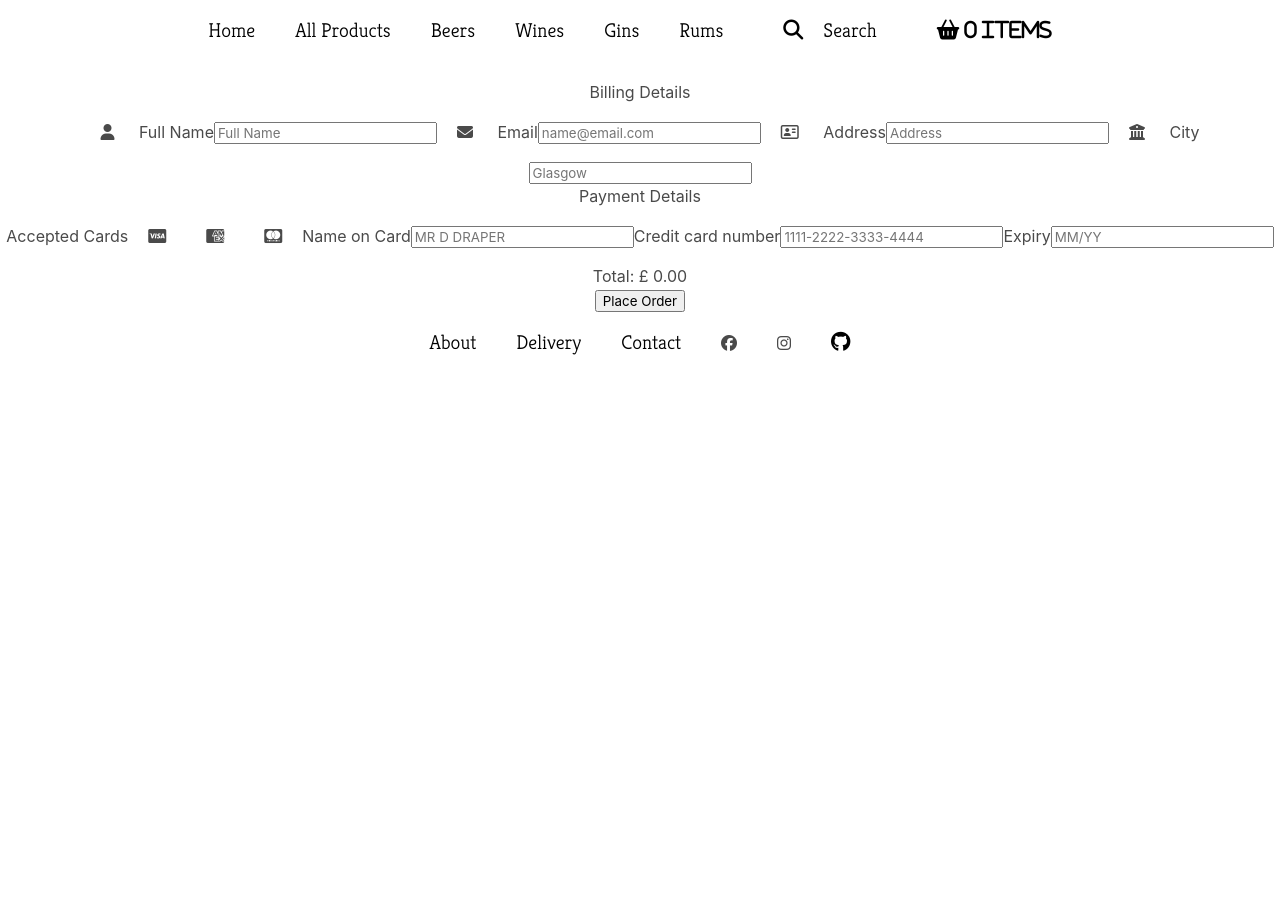
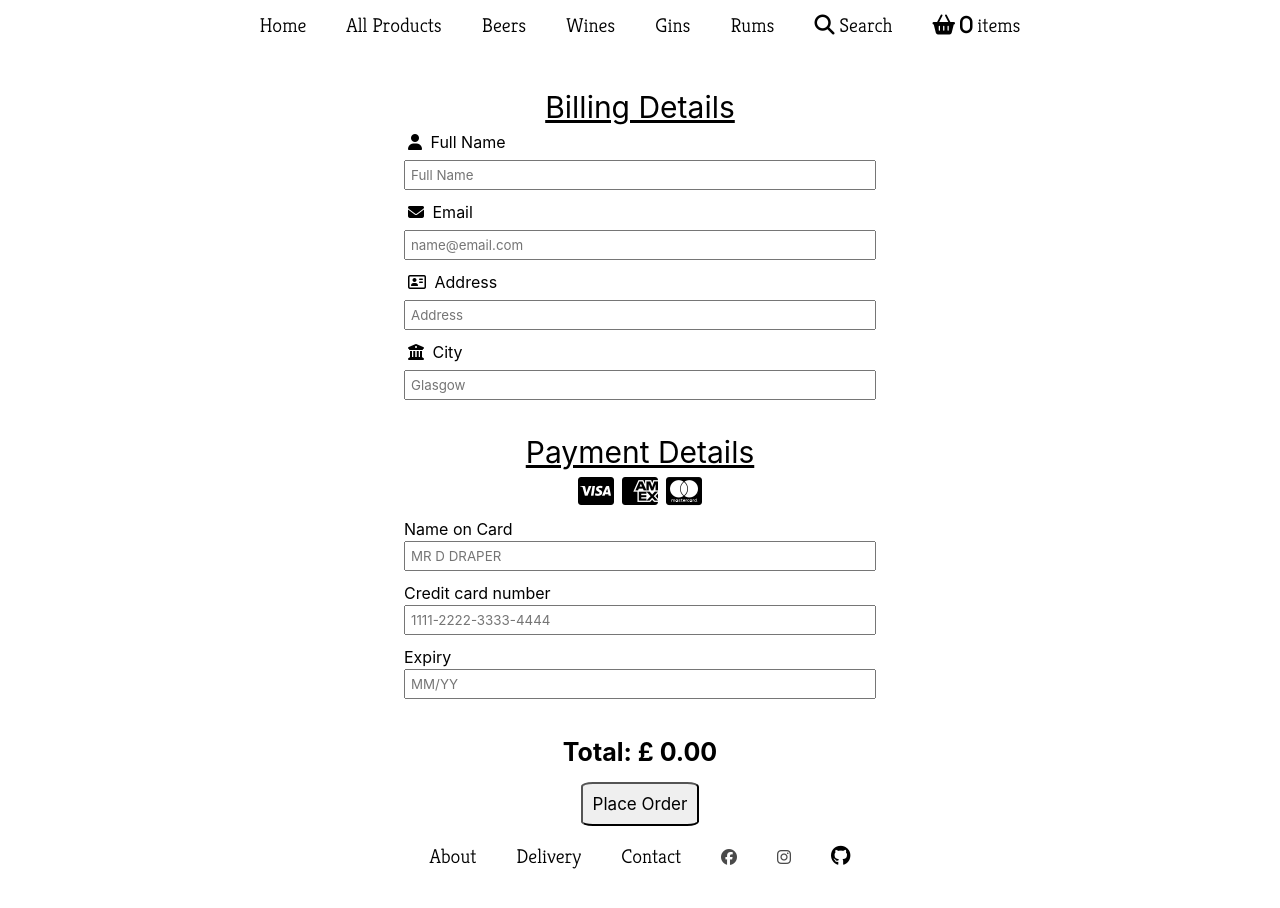
Before and after one commit to KatKmiotek/Bad_Spirits_online_shop, a React (Create React App) app in the folder client/: page /checkout in a window 1280 px wide. Shown: the top 908 px of the page. Built offline with nearby package versions, Linux system fonts and the light colour scheme; no server answers.

Commit message:
billing form styling complete

```diff
--- a/client/public/css/styles.css
+++ b/client/public/css/styles.css
@@ -63,6 +63,10 @@ ul.component-item {
 
 .navLink:hover{
   background-color: #a6a6a6;
+}
+
+.nav-icon{
+  padding: 15px 0;
 }
 
 .footerpage{
@@ -138,3 +142,55 @@ table{
 .detailImage{
   height: 300px;
 }
+
+.checkout-form {
+  display: flex;
+  flex-direction: column;
+  color: black;
+
+}
+
+.form-side{
+  display: flex;
+  flex-direction: column;
+  width: 40%;
+  margin: auto;
+  text-align: left;
+  padding: 5px 20px 15px 20px;
+
+}
+
+.card-icons{
+  text-align: center;
+}
+
+.form-side i{
+  padding: 0 4px;
+  margin-bottom: 10px;
+}
+
+.form-side input{
+  margin-bottom: 10px;
+  padding: 5px;
+}
+
+.large-title{
+  font-size: 30px;
+  text-decoration: underline;
+  text-align: center;
+}
+
+.basket-total{
+  margin-top: 10px;
+  font-size: 25px;
+  font-weight: bold;
+}
+
+.checkout-btn {
+    width: auto;
+    margin: auto;
+    font-size: 17px;
+    padding: 10px;
+    border-radius: 10%;
+    margin-top: 10px;
+}
--- a/client/src/NavBar.js
+++ b/client/src/NavBar.js
@@ -24,12 +24,12 @@ const NavBar = (props)=> {
     Rums
     </Link>
     <Link to="/search" className="navLink">
-    <i className="fa fa-search" aria-hidden="true"></i>Search
+    <i className="nav-icon fa fa-search" aria-hidden="true"></i> Search
     </Link>
 
 
     <Link to="/shoppingCart" className="navLink">
-    <i className="fa fa-shopping-basket" aria-hidden="true"> {props.shoppingCart.length} items</i>
+    <i className="nav-icon fa fa-shopping-basket" aria-hidden="true"> {props.shoppingCart.length}</i> items
     </Link>
 
 
--- a/client/src/components/Checkout.js
+++ b/client/src/components/Checkout.js
@@ -48,10 +48,14 @@ handleSubmit(event){
 render(){
   return (
 
-    <div>
+    <div className=''>
+    <div className=''></div>
 
-    <form name="checkout" onSubmit={this.handleSubmit}>
-    <h3>Billing Details</h3>
+    <div className=''>
+
+    <form className="checkout-form" name="checkout" onSubmit={this.handleSubmit}>
+    <div className="form-side">
+    <h2 className="large-title">Billing Details</h2>
     <label for="name"><i className="fa fa-user"></i> Full Name</label>
     <input required id="name" type="text" placeholder="Full Name" name="name" onChange={this.handleChange} value={this.state.order.name}/>
     <label for="email"><i className="fa fa-envelope"></i> Email</label>
@@ -60,27 +64,33 @@ render(){
     <input required type="text" id="address" placeholder="Address" name="address" onChange={this.handleChange} value={this.state.order.address}/>
     <label for="city"><i className="fa fa-institution"></i> City</label>
     <input type="text" id="city" name="city" placeholder="Glasgow" value={this.state.order.city} onChange={this.handleChange}/>
+    </div>
 
-
-    <h3>Payment Details</h3>
-    <label for="fname">Accepted Cards</label>
-      <i class="fa fa-cc-visa"></i>
-      <i class="fa fa-cc-amex" ></i>
-      <i class="fa fa-cc-mastercard"></i>
+    <div className="form-side">
+    <h2 className="large-title">Payment Details</h2>
+    <div className='card-icons'>
+      <i class="fa fa-cc-visa fa-2x"></i>
+      <i class="fa fa-cc-amex fa-2x" ></i>
+      <i class="fa fa-cc-mastercard fa-2x"></i>
+    </div>
     <label for="cardname">Name on Card</label>
     <input type="text" id="cardname" name="cardname" placeholder="MR D DRAPER"/>
     <label for="cardnum">Credit card number</label>
     <input type="text" id="cardnum" name="cardnumber" placeholder="1111-2222-3333-4444"/>
     <label for="expiry">Expiry</label>
     <input type="text" id="expiry" name="expiry" placeholder="MM/YY"/>
+    </div>
 
 
-    <p>Total: £ {this.props.cartTotal}</p>
+    <p className="basket-total">Total: £ {this.props.cartTotal}</p>
 
-    <button type="submit">Place Order </button>
+    <button className="checkout-btn" type="submit">Place Order </button>
 
     </form>
 
+    </div>
+
+    <div className=''></div>
     </div>
   )
 }
--- a/client/src/components/Product.js
+++ b/client/src/components/Product.js
@@ -20,7 +20,7 @@ const Product = ({ product, addToCart }) => {
       <img className="image-hover" src={product.image} height="100" alt="product"/>
     </Link>
       <p>{product.name}</p>
-      <p>£{product.price}</p>
+      <p>£{product.price.toFixed(2)}</p>
       <p>ABV: {product.percent}%</p>
       <button style={{display: product.stock > 0 ? 'inline-block' : 'none' }} className="button" onClick={handlePassToList}>Add to Cart</button>
       <button style={{display: product.stock === 0 ? 'inline-block' : 'none' }} className="button" >Sold Out</button>
--- a/client/src/components/ShoppingCart.js
+++ b/client/src/components/ShoppingCart.js
@@ -27,7 +27,7 @@ function handleRemove(product){
     <div className='columns'>
     <div className="column is-one-quarter"></div>
     <div className="column is-two-quarter">
-    <h2>My Basket</h2>
+    <h2 className="large-title">My Basket</h2>
       {basketNodes}
 
     <h4><strong>Total: £{props.cartTotal}</strong></h4>
```
Also changed, not shown: 1 other file (tests, documents, lock files or other folders).
